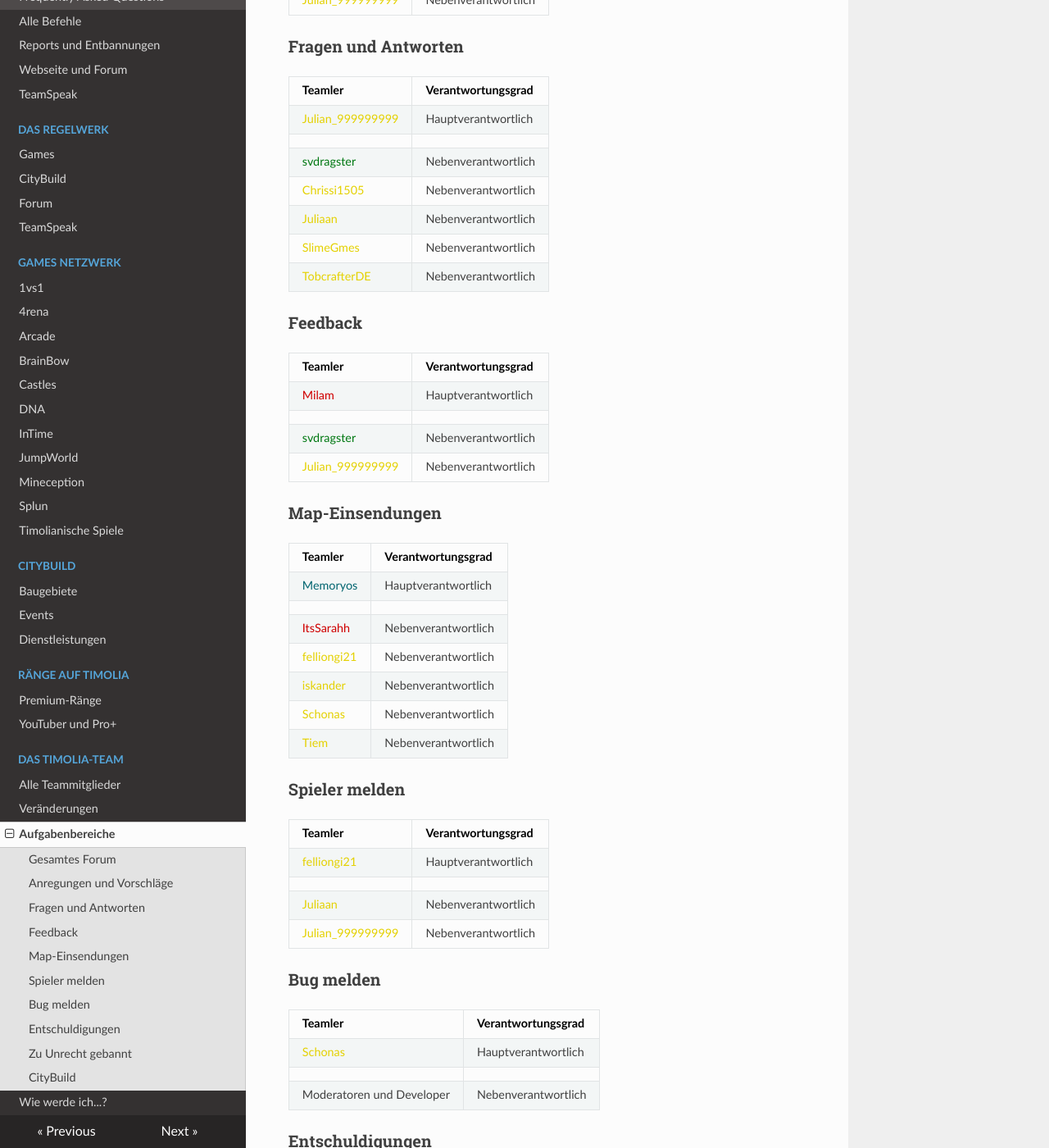
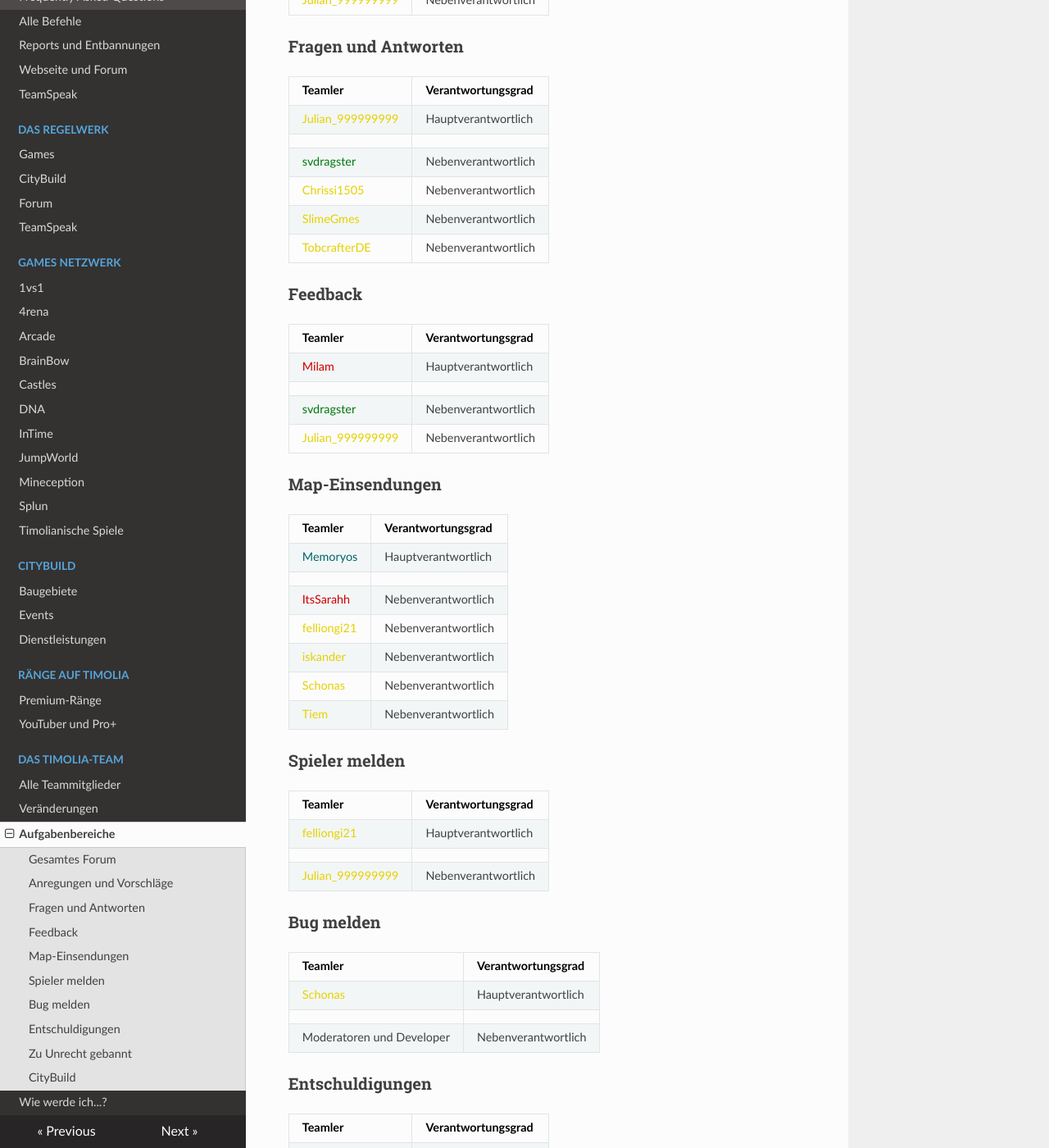
Before and after one commit to TimoliaDE/HowTo, an MkDocs documentation site: the page built from docs/team/responsibilities.md, in a window 1280 px wide and 1400 px high, scrolled down 666 px. Shown: the whole window at 82% size. Built offline with MkDocs 1.6.1, drawn with Linux system fonts in a browser that asks for light colours; nearby versions of some CDN libraries; old or Windows-style settings are respelled for this version of MkDocs.

Commit message:
Update responsibilities.md

```diff
--- a/docs/team/responsibilities.md
+++ b/docs/team/responsibilities.md
@@ -28,7 +28,6 @@ Die Verantwortlichen für das gesamte Forum kümmern sich sowohl um den Aufbau d
 | | |
 |<span style="color:#007812">svdragster</span> | Nebenverantwortlich |
 |<span style="color:#E4D100">Chrissi1505</span> | Nebenverantwortlich |
-|<span style="color:#E4D100">Juliaan</span> | Nebenverantwortlich |
 |<span style="color:#E4D100">SlimeGmes</span> | Nebenverantwortlich |
 |<span style="color:#E4D100">TobcrafterDE</span> | Nebenverantwortlich |
 
@@ -56,7 +55,6 @@ Die Verantwortlichen für das gesamte Forum kümmern sich sowohl um den Aufbau d
 | ------ | ------ |
 |<span style="color:#E4D100">felliongi21</span> | Hauptverantwortlich |
 | | |
-|<span style="color:#E4D100">Juliaan</span> | Nebenverantwortlich |
 |<span style="color:#E4D100">Julian_999999999</span> | Nebenverantwortlich |
 
 ###<strong>Bug melden</strong>
```
